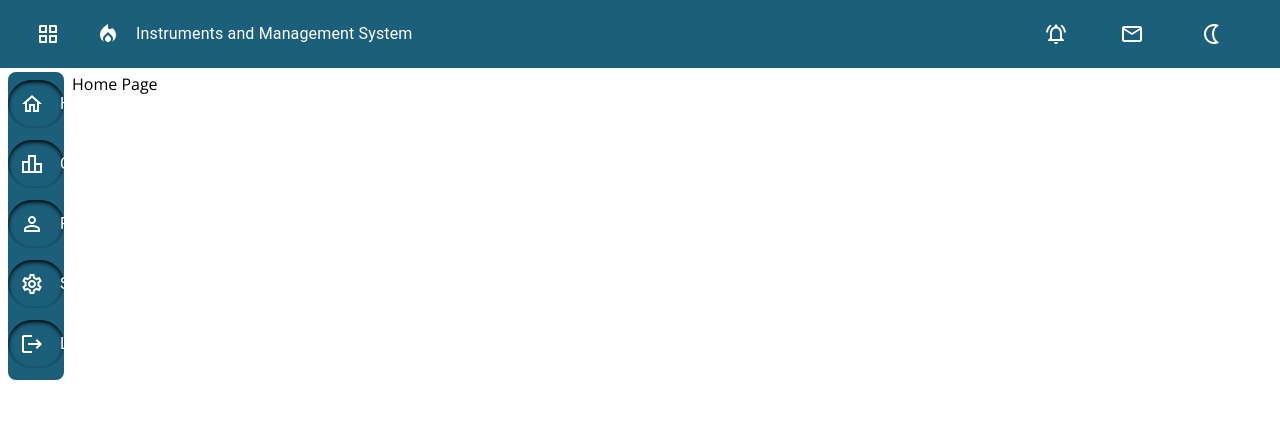
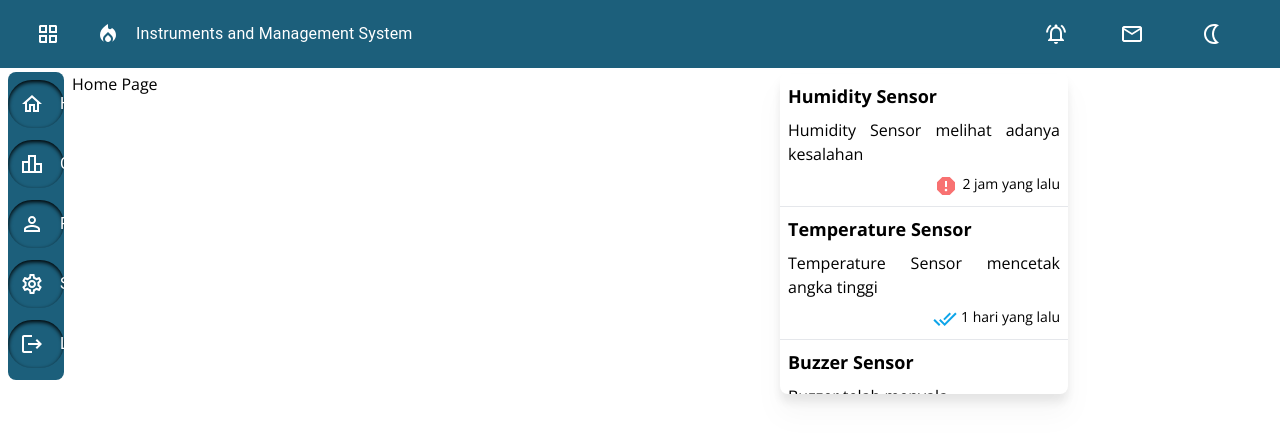
Before and after one commit to BilhaqAD07/fms-kedaireka, a Next.js app: page / in a window 1280 px wide. Shown: the top 442 px of the page. Built offline with nearby package versions, Linux system fonts and the light colour scheme.

Commit message:
fix(feat): notification box

```diff
--- a/src/components/Navigation/NotificationSelectBox.tsx
+++ b/src/components/Navigation/NotificationSelectBox.tsx
@@ -37,8 +37,8 @@ const NotificationSelectBox = () => {
         <div onClick={() => setOpen((prev) => !prev)} className="flex flex-row justify-between items-center rounded-lg">
           <NotificationsActiveOutlinedIcon className='rounded-full text-white text-4xl' />
         </div>
-        <div className={`notification-box flex flex-col bg-white dark:bg-darkmode_grey text-black dark:text-white w-72 h-80 overflow-y-auto my-1 rounded-lg drop-shadow-xl dark:border-white border ${open ? "opacity-100" : "hidden"
-          } transition-all duration-100 overflow-hidden absolute top-12 right-0`}>
+        <div className={`notification-box flex flex-col bg-white dark:bg-darkmode_grey text-black dark:text-white w-72 h-80 overflow-y-auto my-1 rounded-lg drop-shadow-xl dark:border-white border ${open ? "opacity-100" : "w-0 border-none"
+          } transition-all duration-200 overflow-hidden absolute top-12 right-0`}>
 
           {notifications.map(({ id, title, description, timestamp, route, read }) => (
             <div
```
